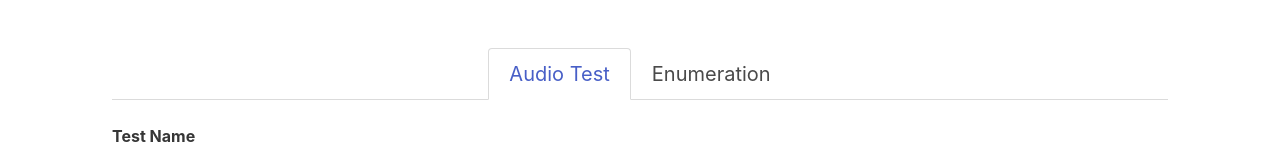
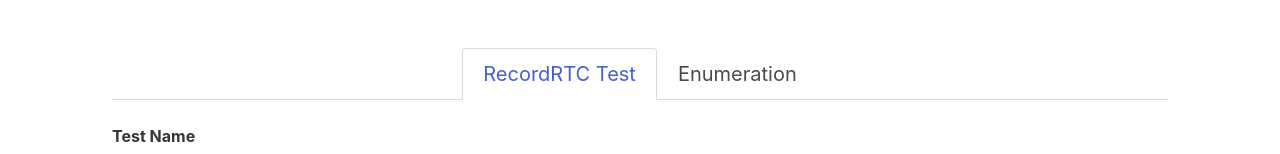
Before and after one commit to Dravere/html-user-media-testing, an Angular app: page / in a window 1280 px wide. Shown: the top 154 px of the page. Built offline with nearby package versions, Linux system fonts and the light colour scheme.

Commit message:
renamed audio test to recordrtc test

```diff
--- a/src/app/app.component.html
+++ b/src/app/app.component.html
@@ -1,12 +1,12 @@
 <main class="container section">
   <div class="tabs is-centered is-medium is-boxed">
     <ul>
-      <li [class.is-active]="tabSelection === 'AudioTest'"><a (click)="tabSelection = 'AudioTest'">Audio Test</a></li>
+      <li [class.is-active]="tabSelection === 'RecordRtcTest'"><a (click)="tabSelection = 'RecordRtcTest'">RecordRTC Test</a></li>
       <li [class.is-active]="tabSelection === 'DevicesEnumeration'"><a (click)="tabSelection = 'DevicesEnumeration'">Enumeration</a></li>
     </ul>
   </div>
   <div [ngSwitch]="tabSelection">
     <app-devices-enumeration *ngSwitchCase="'DevicesEnumeration'"></app-devices-enumeration>
-    <app-audio-test *ngSwitchCase="'AudioTest'"></app-audio-test>
+    <app-record-rtc-test *ngSwitchCase="'RecordRtcTest'"></app-record-rtc-test>
   </div>
 </main>
--- a/src/app/app.component.ts
+++ b/src/app/app.component.ts
@@ -7,5 +7,5 @@
 })
 export class AppComponent {
   title = 'HtmlUserMediaTesting';
-  tabSelection = 'AudioTest';
+  tabSelection = 'RecordRtcTest';
 }
--- a/src/app/app.module.ts
+++ b/src/app/app.module.ts
@@ -5,7 +5,7 @@
 import {FormsModule} from '@angular/forms';
 import { AudioPlayerComponent } from './audio-player/audio-player.component';
 import { DevicesEnumerationComponent } from './devices-enumeration/devices-enumeration.component';
-import { AudioTestComponent } from './audio-test/audio-test.component';
+import { RecordRtcTestComponent } from './record-rtc-test/record-rtc-test.component';
 import { BlobDownloadComponent } from './blob-download/blob-download.component';
 
 @NgModule({
@@ -13,7 +13,7 @@
     AppComponent,
     AudioPlayerComponent,
     DevicesEnumerationComponent,
-    AudioTestComponent,
+    RecordRtcTestComponent,
     BlobDownloadComponent
   ],
     imports: [
```
Also changed, not shown: src/app/record-rtc-test/record-rtc-test.component.ts (renamed from src/app/audio-test/audio-test.component.ts, +4 -4 lines), src/app/record-rtc-test/record-rtc-test.component.html (renamed from src/app/audio-test/audio-test.component.html), src/app/record-rtc-test/record-rtc-test.component.scss (added).
